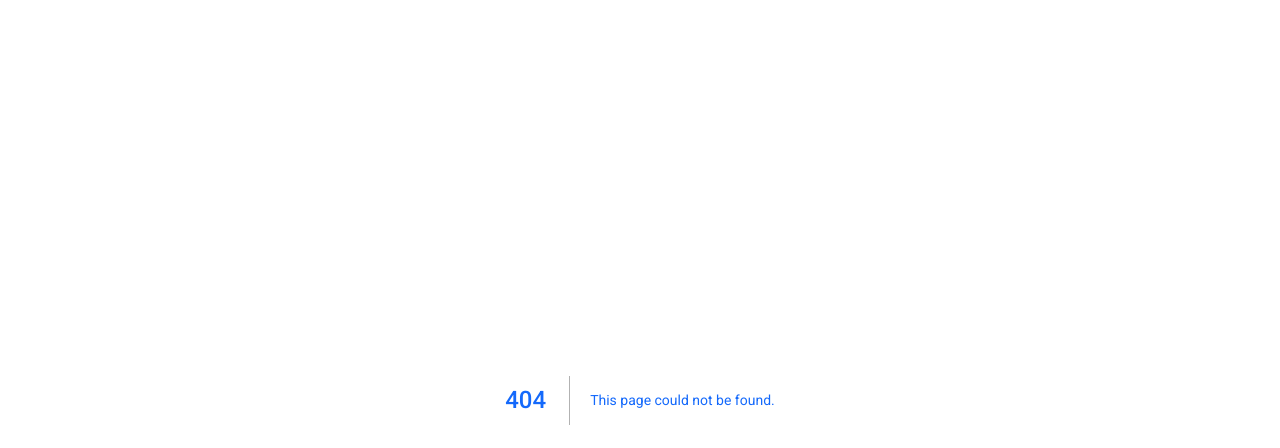
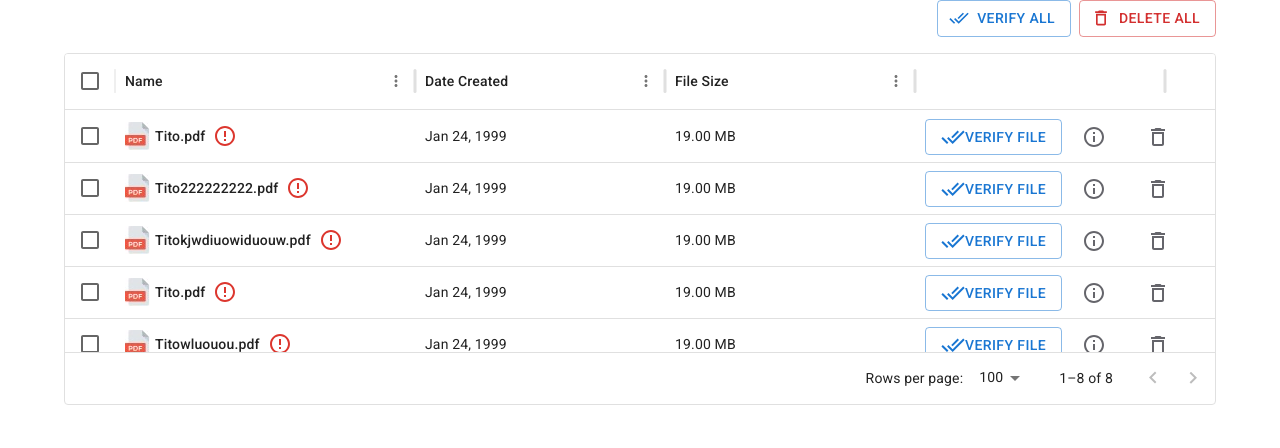
Before and after one commit to kartheeswaranTito/legaleey-amplify-deploy, a Next.js app: page /my-documents/unverified-tab in a window 1280 px wide. Before the commit this address had no page. Shown: the top 448 px of the page. Built offline with nearby package versions, Linux system fonts and the light colour scheme.

Commit message:
unverified page verify all and delete all buttons added and rename file name

```diff
--- a/src/app/my-documents/In-Progress-tab/page.tsx
+++ b/src/app/my-documents/In-Progress-tab/page.tsx
@@ -109,7 +109,7 @@ const getFileIcon = (fileType: string) => {
 	}
 };
 
-const InProgress = () => {
+const InProgressTab = () => {
 	const columns = [
 		{
 			field: "name",
@@ -187,4 +187,4 @@ const InProgress = () => {
 	);
 };
 
-export default InProgress;
+export default InProgressTab;
--- a/src/app/my-documents/UnVerified Tab/page.tsx
+++ b/src/app/my-documents/unverified-tab/page.tsx
@@ -111,7 +111,7 @@ const getFileIcon = (fileType: string) => {
 	}
 };
 
-export default function Unverified() {
+export default function UnverifiedTab() {
 	const [value, setValue] = useState<string>("2");
 	const [rows, setRows] = useState<Row[]>(initialRows);
 	const [selectionModel, setSelectionModel] = useState<GridRowSelectionModel>(
@@ -177,7 +177,7 @@ export default function Unverified() {
 		setSnackbarOpen(false);
 	};
 
-	//table
+	// table
 	const columns = [
 		{
 			field: "name",
@@ -185,7 +185,6 @@ export default function Unverified() {
 			width: 300,
 			headerClassName: "header-spacing",
 			cellClassName: "cell-spacing",
-
 			renderCell: (params: any) => (
 				<Box sx={{ display: "flex", alignItems: "center", fontWeight: "500" }}>
 					<img src={getFileIcon(params.row.type)} />
@@ -197,7 +196,6 @@ export default function Unverified() {
 				</Box>
 			),
 		},
-
 		{
 			field: "date",
 			headerName: "Date Created",
@@ -205,26 +203,6 @@ export default function Unverified() {
 			headerClassName: "header-spacing",
 			cellClassName: "cell-spacing",
 		},
-		// {
-		//   field: 'date',
-		//   headerName: 'Date Created',
-		//   width: 250,
-		//   headerClassName: 'header-spacing',
-		//   cellClassName: 'cell-spacing',
-		//   renderCell: (params: any) => (
-		//     <Typography
-		//       sx={{
-		//         fontFamily: 'Roboto',
-		//         fontSize: '14px',
-		//         fontWeight: 400,
-		//         lineHeight: '19px',
-		//          textAlign: 'left'
-		//       }}
-		//     >
-		//       {params.row.date}
-		//     </Typography>
-		//   ),
-		// },
 		{
 			field: "size",
 			headerName: "File Size",
@@ -241,7 +219,7 @@ export default function Unverified() {
 				<Box>
 					<Button
 						onClick={() => handleVerifyFile(params.row.id)}
-						variant='outlined'
+						variant="outlined"
 					>
 						<DoneAllIcon />
 						Verify File
@@ -256,11 +234,10 @@ export default function Unverified() {
 							}}
 						/>
 					</Button>
-
 					{/* TOOLTIP */}
 					<Tooltip
-						title='Move to trash'
-						placement='top'
+						title="Move to trash"
+						placement="top"
 						arrow
 						enterDelay={500}
 						leaveDelay={200}
@@ -294,7 +271,34 @@ export default function Unverified() {
 	];
 
 	return (
-		<>
+		<Container>
+			<Box
+  sx={{
+    display: "flex",
+    justifyContent: "flex-end",
+    alignItems: "center",
+    mb: 2,
+  }}
+>
+  <Button
+    onClick={handleVerifyAll}
+    variant="outlined"
+    startIcon={<DoneAllIcon />}
+    sx={{ mr: 1 }}
+  >
+    VERIFY ALL
+  </Button>
+  <Button
+    onClick={handleDeleteAll}
+    variant="outlined"
+    startIcon={<DeleteOutlineOutlinedIcon />}
+    color="error"
+  >
+    DELETE ALL
+  </Button>
+</Box>
+
+
 			<DataGrid
 				rows={rows.filter((row) => !row.verified)}
 				columns={columns}
@@ -303,8 +307,10 @@ export default function Unverified() {
 					setSelectionModel(newSelection)
 				}
 				rowSelectionModel={selectionModel}
-				style={{ width: "1140px", height: "352px" }}
+				style={{ width: "100%", height: "352px" }}
 			/>
+
+			{/* Dialogs and Snackbars */}
 
 			<Dialog
 				open={openInfoDialog}
@@ -334,16 +340,12 @@ export default function Unverified() {
 					</DialogContentText>
 				</DialogContent>
 				<DialogActions>
-					<Button
-						onClick={handleCloseDialog}
-						color='primary'
-					>
+					<Button onClick={handleCloseDialog} color="primary">
 						Close
 					</Button>
 				</DialogActions>
 			</Dialog>
 
-			{/* DIALOG DELETE */}
 			<Dialog
 				open={openDeleteDialog}
 				onClose={handleCloseDialog}
@@ -370,12 +372,8 @@ export default function Unverified() {
 						"{selectedRow?.name}" will be deleted forever. Want to delete it?
 					</DialogContentText>
 				</DialogContent>
-
 				<DialogActions>
-					<Button
-						onClick={handleCloseDialog}
-						color='primary'
-					>
+					<Button onClick={handleCloseDialog} color="primary">
 						Cancel
 					</Button>
 					<Button
@@ -392,43 +390,6 @@ export default function Unverified() {
 				</DialogActions>
 			</Dialog>
 
-			{/* Red snackbar
-<Snackbar
-      open={snackbarOpen}
-      autoHideDuration={6000}
-      onClose={}
-      anchorOrigin={{ vertical: 'bottom', horizontal: 'right' }}
-    >
-      <Alert
-        severity="error"
-        sx={{
-          width: '400px',
-          height: 'auto',
-          borderRadius: '4px',
-          background: '#D32F2F',
-          color: '#FFFFFF',
-          display: 'flex',
-          justifyContent: 'space-between',
-          alignItems: 'center',
-        }}
-      >
-        <div style={{ flexGrow: 1 }}>
-          <Typography variant="body2">
-            {verifiedFileName} cannot be verified
-          </Typography>
-          <Typography variant="caption">
-            File type jpeg is not supported file. File types supported are PDF, Microsoft Word only
-          </Typography>
-        </div>
-        <IconButton size="small" aria-label="close" color="inherit" onClick={handleCloseSnackbar}>
-          <CloseIcon fontSize="small" />
-        </IconButton>
-      </Alert>
-    </Snackbar>
-*/}
-
-			{/* Green snackbar  */}
-
 			<Snackbar
 				open={snackbarOpen}
 				autoHideDuration={6000}
@@ -437,7 +398,7 @@ export default function Unverified() {
 			>
 				<Alert
 					icon={false}
-					severity='success'
+					severity="success"
 					sx={{
 						width: "370px",
 						height: "auto",
@@ -459,11 +420,11 @@ export default function Unverified() {
 							alignItems: "center",
 						}}
 					>
-						<Typography variant='body2'>
+						<Typography variant="body2">
 							{verifiedFileName} is successfully verified
 						</Typography>
 						<Button
-							size='small'
+							size="small"
 							sx={{
 								color: "white",
 								width: "68px",
@@ -477,16 +438,16 @@ export default function Unverified() {
 							View File
 						</Button>
 						<IconButton
-							size='small'
-							aria-label='close'
-							color='inherit'
+							size="small"
+							aria-label="close"
+							color="inherit"
 							onClick={handleCloseSnackbar}
 						>
-							<CloseIcon fontSize='small' />
+							<CloseIcon fontSize="small" />
 						</IconButton>
 					</Box>
 				</Alert>
 			</Snackbar>
-		</>
+		</Container>
 	);
 }
--- a/src/app/my-documents/verified-page/page.tsx
+++ b/src/app/my-documents/verified-tab/page.tsx
@@ -31,7 +31,7 @@ import FileDownloadOutlinedIcon from '@mui/icons-material/FileDownloadOutlined';
 import ContentCopyIcon from '@mui/icons-material/ContentCopy';
 import NewButton from "../new-button/page";
 
-export default function VerifiedPage() {
+export default function VerifiedTab() {
   const [value, setValue] = React.useState("1");
   const [view, setView] = React.useState<"table" | "grid">("table");
 
```
Also changed, not shown: src/app/my-documents/page.tsx (+7 -164 lines).
